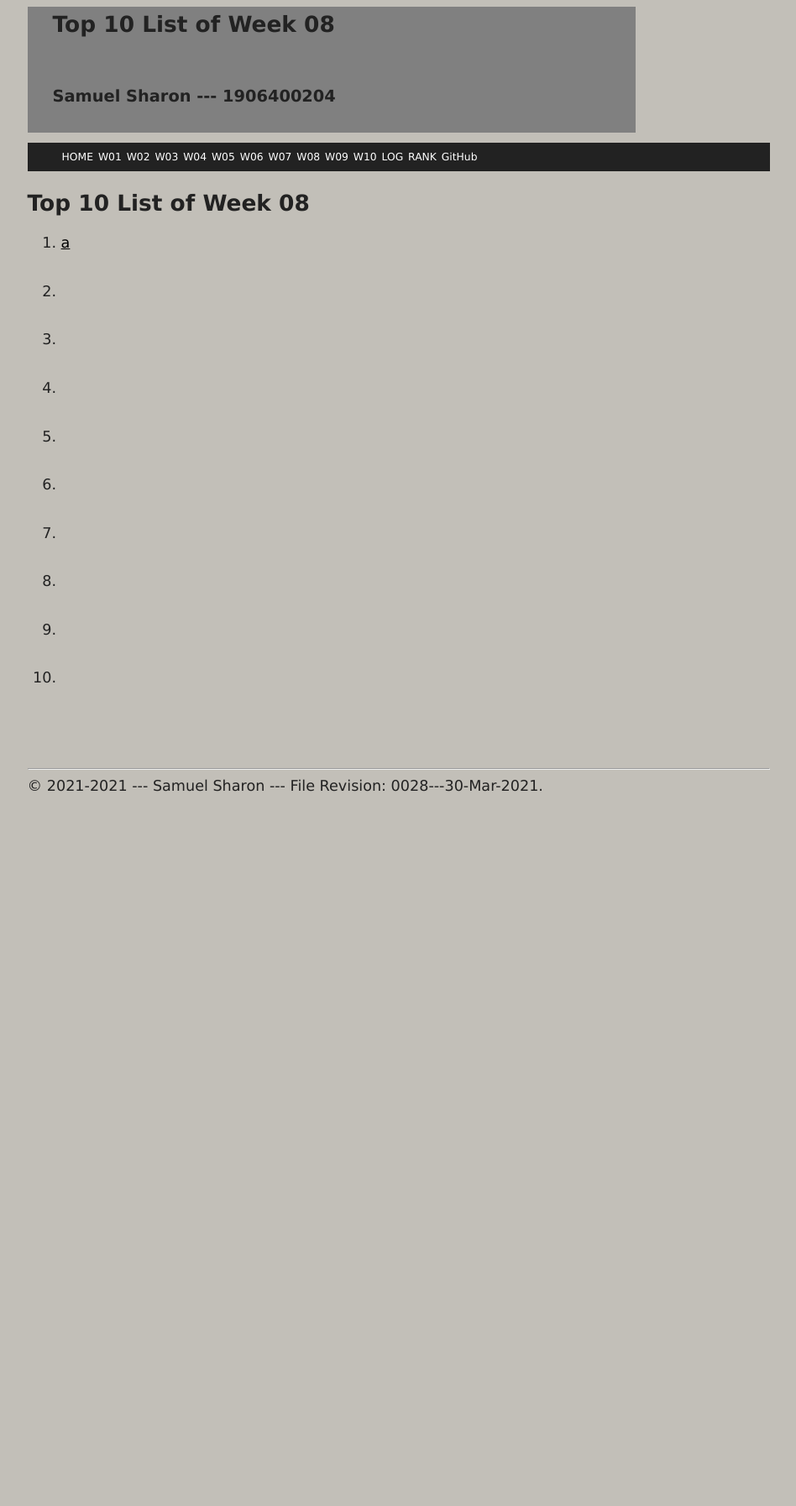
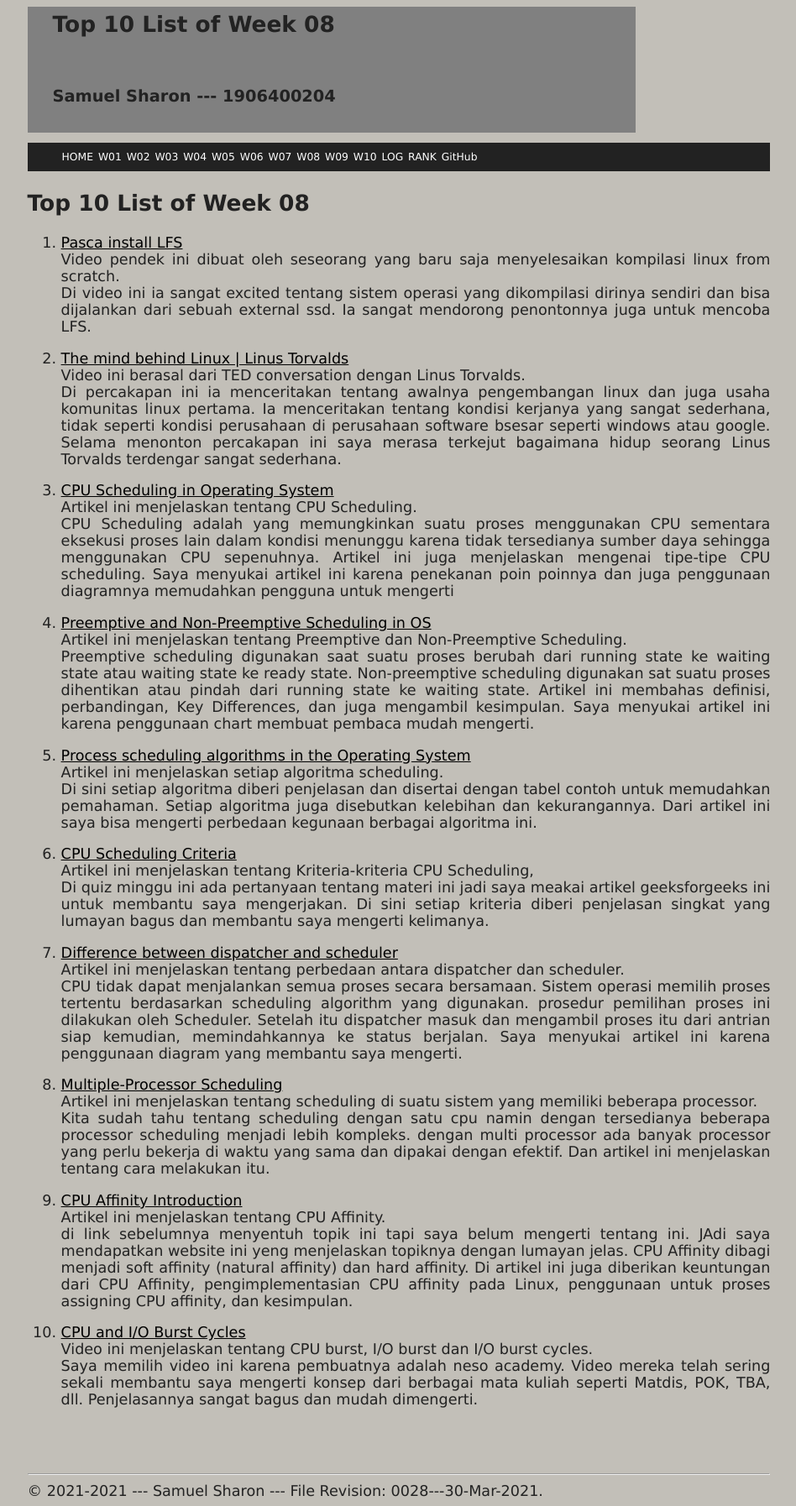
Before and after one commit to Hans-sss/os211, a Jekyll site: the page built from w08.md, in a window 1280 px wide. Shown: the whole page at 84% size, without its empty margins (165-1113 px from the left). Built offline with Jekyll 4.4.1, drawn with Linux system fonts in a browser that asks for light colours; our own code applies the rules of GitHub Pages for plain Markdown files; before the commit the page ends 954 px from its top, so only the background shows below that.

Commit message:
OS211 Hans-sss Top10

```diff
--- a/w08.md
+++ b/w08.md
@@ -5,34 +5,54 @@ permalink: /W08/
 
 # Top 10 List of Week 08
 
-1. [a](https://youtube.com)<br>
+1. [Pasca install LFS](https://www.youtube.com/watch?v=B4cBGNtNzDw)<br>
+Video pendek ini dibuat oleh seseorang yang baru saja menyelesaikan kompilasi linux from scratch.<br>
+ Di video ini ia sangat excited  tentang sistem operasi yang dikompilasi dirinya sendiri dan bisa dijalankan dari sebuah external ssd. Ia sangat mendorong penontonnya juga untuk mencoba LFS.
 <br>
 
-2. []()<br>
+2. [The mind behind Linux | Linus Torvalds](https://www.youtube.com/watch?v=o8NPllzkFhE)<br>
+Video ini berasal dari TED conversation dengan Linus Torvalds.<br>
+ Di percakapan ini ia menceritakan tentang awalnya pengembangan linux dan juga usaha komunitas linux pertama. Ia menceritakan tentang kondisi kerjanya yang sangat sederhana, tidak seperti kondisi perusahaan di perusahaan software bsesar seperti windows atau google. Selama menonton percakapan ini saya merasa terkejut bagaimana hidup seorang Linus Torvalds terdengar sangat sederhana.
 <br>
 
-3. []()<br>
+3. [CPU Scheduling in Operating System](https://www.studytonight.com/operating-system/cpu-scheduling#)<br>
+Artikel ini menjelaskan tentang CPU Scheduling.<br>
+CPU Scheduling adalah yang memungkinkan suatu proses menggunakan CPU sementara eksekusi proses lain dalam kondisi menunggu karena tidak tersedianya sumber daya sehingga menggunakan CPU sepenuhnya. Artikel ini juga menjelaskan mengenai tipe-tipe CPU scheduling. Saya menyukai artikel ini karena penekanan poin poinnya dan juga penggunaan diagramnya memudahkan pengguna untuk mengerti
 <br>
 
-4. []()<br>
+4. [Preemptive and Non-Preemptive Scheduling in OS](https://techdifferences.com/difference-between-preemptive-and-non-preemptive-scheduling-in-os.html)<br>
+Artikel ini menjelaskan tentang Preemptive dan Non-Preemptive Scheduling.<br>
+Preemptive scheduling digunakan saat suatu proses berubah dari running state ke waiting state atau waiting state ke ready state. Non-preemptive scheduling digunakan sat suatu proses dihentikan atau pindah dari running state ke waiting state. Artikel ini membahas definisi, perbandingan, Key Differences, dan juga mengambil kesimpulan. Saya menyukai artikel ini karena penggunaan chart membuat pembaca mudah mengerti.
 <br>
 
-5. []()<br>
+5. [Process scheduling algorithms in the Operating System](https://afteracademy.com/blog/process-scheduling-algorithms-in-the-operating-system)<br>
+Artikel ini menjelaskan setiap algoritma scheduling.<br>
+Di sini setiap algoritma diberi penjelasan dan disertai dengan tabel contoh untuk memudahkan pemahaman. Setiap algoritma juga disebutkan kelebihan dan kekurangannya. Dari artikel ini saya bisa mengerti perbedaan kegunaan berbagai algoritma ini.
 <br>
 
-6. []()<br>
+6. [CPU Scheduling Criteria](https://www.geeksforgeeks.org/cpu-scheduling-criteria/)<br>
+Artikel ini menjelaskan tentang  Kriteria-kriteria CPU Scheduling,<br>
+Di quiz minggu ini ada pertanyaan tentang materi ini jadi saya meakai artikel geeksforgeeks ini untuk membantu saya mengerjakan. Di sini setiap kriteria diberi penjelasan singkat yang lumayan bagus dan membantu saya mengerti kelimanya.
 <br>
 
-7. []()<br>
+7. [Difference between dispatcher and scheduler](https://www.geeksforgeeks.org/difference-between-dispatcher-and-scheduler/)<br>
+Artikel ini menjelaskan tentang perbedaan antara dispatcher dan scheduler.<br>
+CPU tidak dapat menjalankan semua proses secara bersamaan. Sistem operasi memilih proses tertentu berdasarkan scheduling algorithm yang digunakan. prosedur pemilihan proses ini dilakukan oleh Scheduler. Setelah itu dispatcher masuk dan mengambil proses itu dari antrian siap kemudian, memindahkannya ke status berjalan. Saya menyukai artikel ini karena penggunaan diagram yang membantu saya mengerti.
 <br>
 
-8. []()<br>
+8. [Multiple-Processor Scheduling](https://operatingsystempoly.blogspot.com/p/multiple-processor-scheduling.html)<br>
+Artikel ini menjelaskan tentang scheduling di suatu sistem yang memiliki beberapa processor.<br>
+Kita sudah tahu tentang scheduling dengan satu cpu namin dengan tersedianya beberapa processor scheduling menjadi lebih kompleks. dengan multi processor ada banyak processor yang perlu bekerja di waktu yang sama dan dipakai dengan efektif. Dan artikel ini menjelaskan tentang cara melakukan itu.
 <br>
 
-9. []()<br>
+9. [CPU Affinity Introduction](https://www.how-hard-can-it.be/cpu-affinity-introduction/)<br>
+Artikel ini menjelaskan tentang CPU Affinity.<br>
+di link sebelumnya menyentuh topik ini tapi saya belum mengerti tentang ini. JAdi saya mendapatkan website ini yeng menjelaskan topiknya dengan lumayan jelas. CPU Affinity dibagi menjadi soft affinity (natural affinity) dan hard affinity. Di artikel ini juga diberikan keuntungan dari CPU Affinity, pengimplementasian CPU affinity pada Linux, penggunaan untuk proses assigning CPU affinity, dan kesimpulan.
 <br>
 
-10. []()<br>
+10. [CPU and I/O Burst Cycles](https://www.youtube.com/watch?v=pVzb3TUcDLo)<br>
+Video ini menjelaskan tentang  CPU burst, I/O burst dan I/O burst cycles.<br>
+Saya memilih video ini karena pembuatnya adalah neso academy. Video mereka telah sering sekali membantu saya mengerti konsep dari berbagai mata kuliah seperti Matdis, POK, TBA, dll. Penjelasannya sangat bagus dan mudah dimengerti.
 <br>
 <br>
 <br>
```
